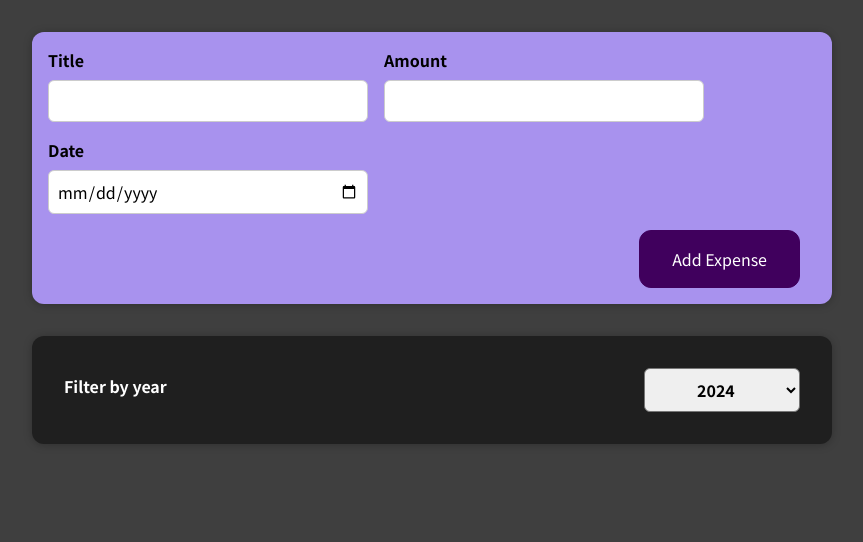
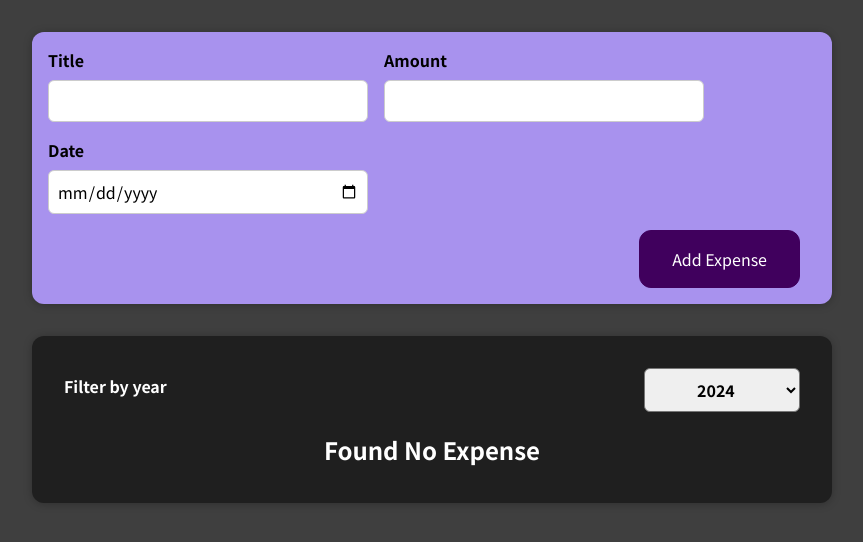
Before and after one commit to AkhilBasnotra/advance-react, a React (Create React App) app: page / in a window 1280 px wide. Shown: the top 542 px of the page, without its empty margins (208-1071 px from the left). Built offline with nearby package versions, Linux system fonts and the light colour scheme.

Commit message:
made changes for filter

```diff
--- a/src/components/Expenses.js
+++ b/src/components/Expenses.js
@@ -1,6 +1,6 @@
 import { useState } from "react";
 import Card from "./Card";
-import ExpenseItem from "./ExpenseItem";
+import ExpensesList from "./ExpensesList";
 import ExpenseFilter from "./ExpenseFilter";
 import "./expenses.css";
 
@@ -22,16 +22,7 @@ let Expenses = (props) => {
           selected={filteredYear}
           onChangeFilter={filterChangeHandler}
         />
-        {/* <h2>Expense Tracker</h2> */}
-        {filteredExpenses.map((expense) => (
-          <ExpenseItem
-            key={expense.id}
-            title={expense.title}
-            amount={expense.amount}
-            date={expense.date}
-            location={expense.LocationOfExpenditure}
-          />
-        ))}
+        <ExpensesList item={filteredExpenses} />
       </Card>
     </div>
   );
--- /dev/null
+++ b/src/components/ExpensesList.css
@@ -0,0 +1,9 @@
+.expenses-list {
+  list-style: none;
+  padding: 0;
+}
+
+.expenses-list__fallback {
+  color: white;
+  text-align: center;
+}
--- /dev/null
+++ b/src/components/ExpensesList.js
@@ -0,0 +1,30 @@
+import React from "react";
+import "./ExpensesList.css";
+import ExpenseItem from "./ExpenseItem";
+
+let ExpensesList = (props) => {
+  if (props.item.length === 0) {
+    return <h2 className="expenses-list__fallback">Found No Expense</h2>;
+  }
+
+  return (
+    <ul className="expenses-list">
+      {props.item.map((expense) => (
+        <ExpenseItem
+          key={expense.id}
+          title={expense.title}
+          amount={expense.amount}
+          date={expense.date}
+          location={expense.LocationOfExpenditure}
+        />
+      ))}
+      {props.item.length === 1 && (
+        <p className="expenses-list__fallback">
+          Only single Expense here. Please add more...
+        </p>
+      )}
+    </ul>
+  );
+};
+
+export default ExpensesList;
```
